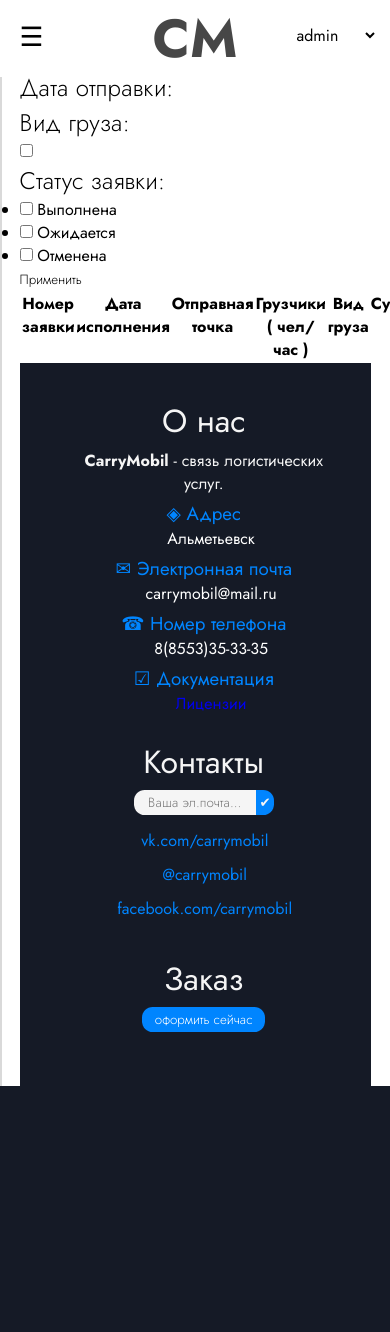
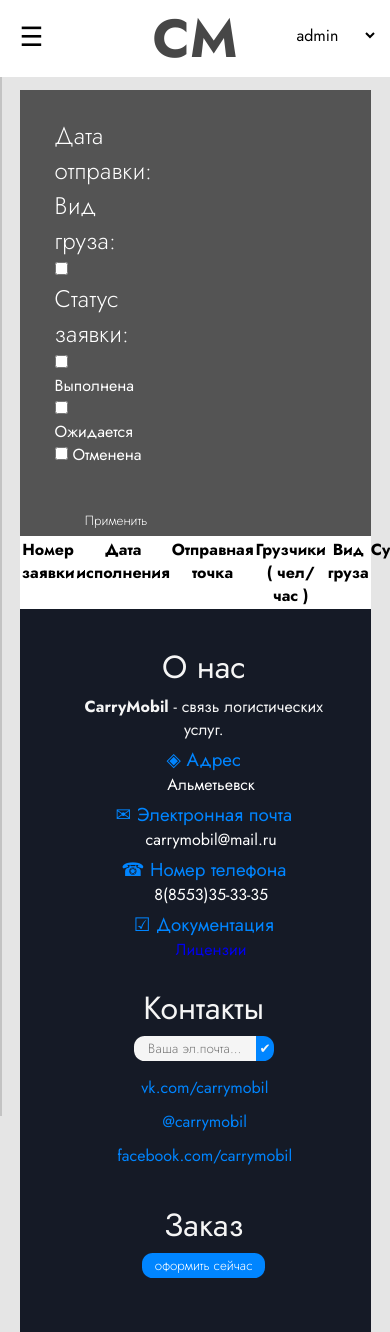
Before and after one commit to AlShag/CarryMobil, a Django app: page /order_table in a window 390 px wide; the page is wider, and only the part inside the window is pictured. Before the commit the page ends 1086 px from the top of that part, so only its background shows below. Run offline with Django 3.2, Linux system fonts and the light colour scheme; a user stored in the database is signed in; data comes from the database, SQL or seed files in the repository; data that the repository does not hold is empty; some web fonts are replaced.

Commit message:
order_list4

```diff
--- a/core/static/scripts/main.js
+++ b/core/static/scripts/main.js
@@ -9,7 +9,7 @@ $(document).ready(function (){
     $('#right_slide').click(function(){right_slide()});
     $('#to_up').click(function(){$(document).scrollTop(0)});
     $('#show_nawmenu').click(function(){
-        if($('.navmenu').css('right')>'25%'){$('.navmenu').addClass('showed');} else{$('.navmenu').removeClass('showed');};
+        if($('.navmenu').css('right')!=($(document).width()/100*25)+'px'){$('.navmenu').addClass('showed');} else{$('.navmenu').removeClass('showed');};
     });
     if($(window).width() < 768) {
         on_mobile();
@@ -23,9 +23,11 @@ jQuery('.slider').swipe({});
 function view_password(){
     if($('#view_password').is(':checked')){
         $('#id_password').attr('type','text');
+        $('#id_password1').attr('type','text');
         $('label[for="view_password"] img').attr('src','/static/images/login/novisibility.svg');
     } else {
         $('#id_password').attr('type','password');
+        $('#id_password1').attr('type','password');
         $('label[for="view_password"] img').attr('src','/static/images/login/visibility.svg');
     }
 }
--- a/core/static/scripts/order.js
+++ b/core/static/scripts/order.js
@@ -93,6 +93,7 @@ function road_add(){
 }
 function roads_transition(obj){
   button_id=obj.id;
+  console.log(button_id);
   if(roads_counter=parseInt(last_road.replace('road_',''))){
     full_road.from.push(from_address);
     full_road.to.push(to_address);
--- a/core/static/styles/login.css
+++ b/core/static/styles/login.css
@@ -83,7 +83,7 @@
     padding-left: 3.5%;
 }
 .login_form input[type='submit']{
-    font-size: 20pt;
+    font-size: 18pt;
     color: white;
     background-color:#0085ff;
     border-radius: 50pt;
--- a/core/static/styles/main.css
+++ b/core/static/styles/main.css
@@ -119,6 +119,7 @@ nav li a:hover{
     border: 1px solid #0085ff;
     background-color: #0085ff;
     border-radius: 12pt;
+    color: white;
 }
 #register_a:hover{
     background-color: white;
--- a/core/static/styles/media.css
+++ b/core/static/styles/media.css
@@ -138,14 +138,13 @@
 
     .slider_label{display: block;}
     input[type="radio"][name="advan_slider"]:checked ~ .advan{display: none; opacity: 0;}
-    input[type="radio"][id="advan_1"]:checked ~ #advan1{display: flex;}
-    input[type="radio"][id="advan_2"]:checked ~ #advan2{display: flex;}
-    input[type="radio"][id="advan_3"]:checked ~ #advan3{display: flex;}
-    input[type="radio"][id="advan_4"]:checked ~ #advan4{display: flex;}
+    input[type="radio"][id="advan_1"]:checked ~ #advan1{display: flex; opacity: 1;}
+    input[type="radio"][id="advan_2"]:checked ~ #advan2{display: flex; opacity: 1;}
+    input[type="radio"][id="advan_3"]:checked ~ #advan3{display: flex; opacity: 1;}
+    input[type="radio"][id="advan_4"]:checked ~ #advan4{display: flex; opacity: 1;}
     .slided{opacity: 1; transition: 0.5s;}
-    .advan:not(#advan1){
-        display: none;
-        opacity: 0;
+    #advan1{
+        opacity: 1;
     }
     .comment_area{
         width: 80%;
--- a/core/static/styles/order_manage.css
+++ b/core/static/styles/order_manage.css
@@ -1,4 +1,5 @@
-.order_area{
+.orders_area{
+    padding-top: 5%;
     width: 100%;
     height: auto;
     background-color: #e5e5e5;
@@ -9,3 +10,33 @@
     height: auto;
     background-color: white;
 }
+.orders_filter{
+    padding-top: 8%;
+    background-color: #545454;
+}
+.orders_filter h2{
+    color: white;
+    font-size: 18pt;
+}
+.orders_filter_form{
+    width: 80%;
+    margin: 0 auto;
+}
+.orders_filter_form section{
+    width: 33%;
+}
+.filter_value li{
+    list-style-type: none;
+    color: white;
+}
+#filter_applay{
+    text-align: right;
+    padding-top: 15%;
+    padding-bottom: 2%;
+}
+#filter_applay input{
+    color: white;
+}
+#orders_table_title{
+    border-bottom: 1px solid #949494;
+}
--- a/templates/order/order_table.html
+++ b/templates/order/order_table.html
@@ -7,10 +7,11 @@
 {% endblock %}
 {% block content %}
     {% if user.is_staff %}
-        <div class="oreders_area">
+        <div class="orders_area">
             <div class="orders_form">
                 <div class="container">
                     <div class="orders_filter">
+                        <div class="orders_filter_form">
                             <div class="flex">
                                 <section>
                                     <h2>Дата отправки:</h2>
@@ -43,12 +44,15 @@
                                         </ul>
                                     </div>
                                 </section>
+                                <section id="filter_applay">
                                     <input type="submit" value="Применить">
+                                </section>
+                            </div>
                         </div>
                     </div>
                     <div>
-                        <table class="">
-                            <tr>
+                        <table id="orders_table">
+                            <tr id="orders_table_title">
                                 <th class="">
                                     Номер заявки
                                 </th >
--- a/templates/registration/register.html
+++ b/templates/registration/register.html
@@ -30,7 +30,6 @@
               <img src="{% static '/images/login/padlock.svg' %}" class='for_input_icn'>
               {{ form.password2 }}
               <input type="checkbox" value="" name="" id="view_password">
-              <label for="view_password"><img src="{% static '/images/login/visibility.svg' %}" alt="" class="for_input_func" id="view_password"></label>
           </div>
         </section>
         <input type="submit" value="Зарегистрироваться">
```
Also changed, not shown: core/static/styles/order.css (+52 -2 lines). Lines whose indentation alone changed are shown as unchanged.
